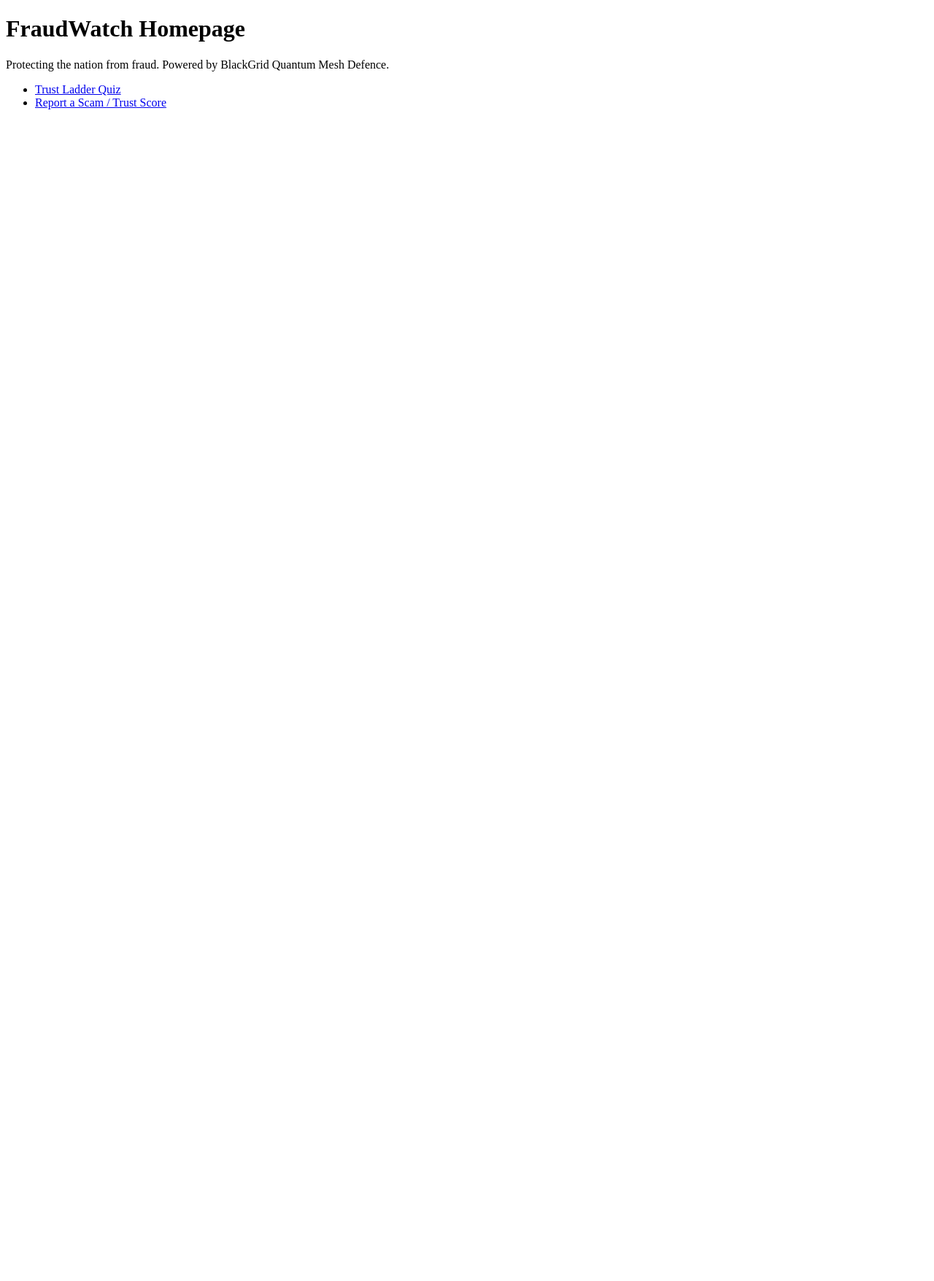
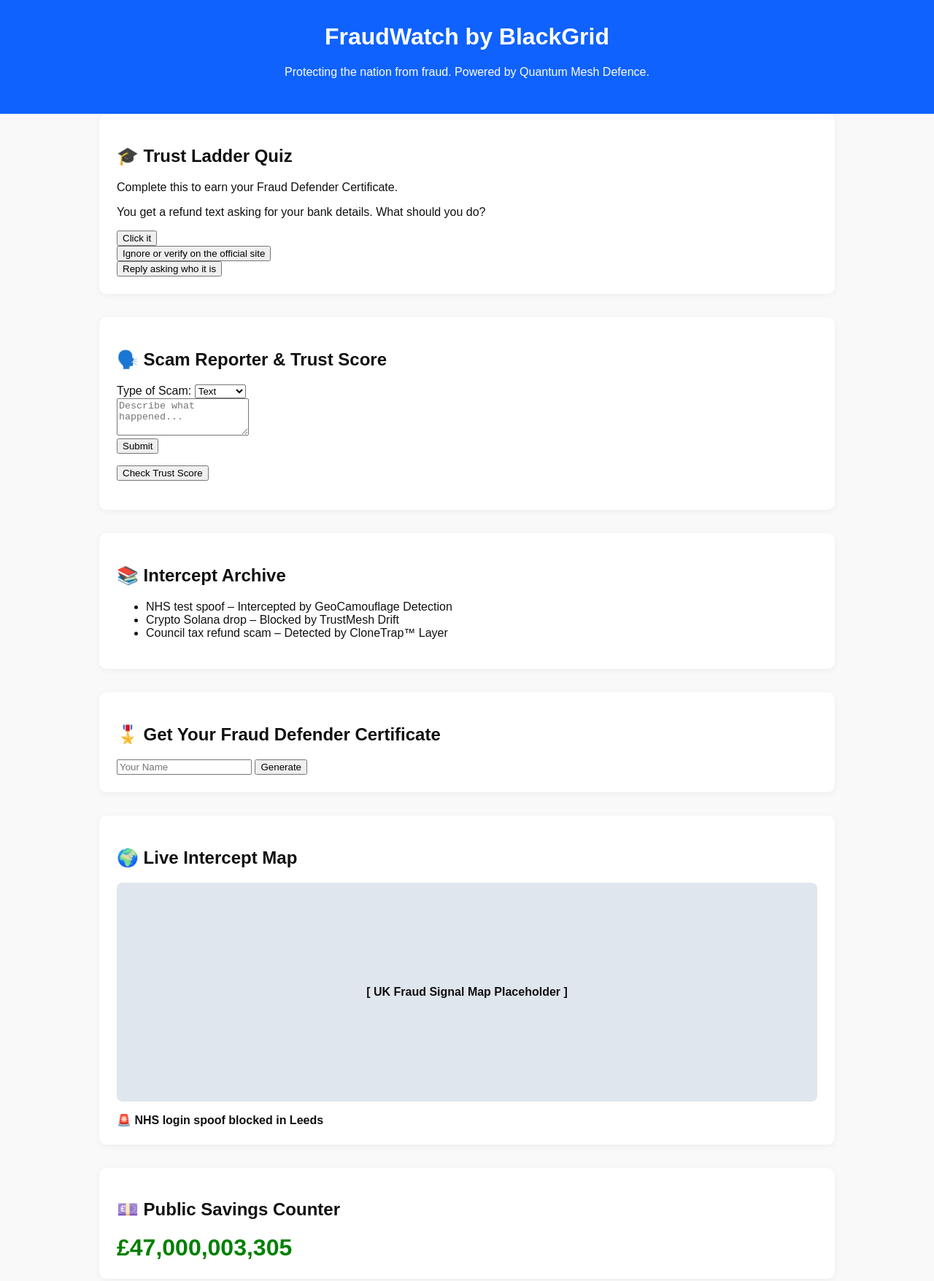
Before and after one commit to leeraper909/fraudwatch-site, a plain HTML site: page index.html in a window 1280 px wide. Shown: the top 1756 px of the page at 73% size. Before the commit the page ends 800 px from the top, so only its background shows below. Drawn offline with Linux system fonts and the light colour scheme.

Commit message:
Deploy full embedded homepage

```diff
--- a/index.html
+++ b/index.html
@@ -1,13 +1,136 @@
 <!DOCTYPE html>
 <html lang="en">
-<head><meta charset="UTF-8" /><meta name="viewport" content="width=device-width, initial-scale=1.0"/>
-  <title>FraudWatch by BlackGrid</title></head>
+<head>
+  <meta charset="UTF-8" />
+  <meta name="viewport" content="width=device-width, initial-scale=1.0" />
+  <title>FraudWatch by BlackGrid</title>
+  <style>
+    body { font-family: sans-serif; margin: 0; background: #f9f9f9; color: #111; }
+    section { padding: 2rem; max-width: 960px; margin: auto; }
+    header, footer { background: #0f62fe; color: white; text-align: center; padding: 2rem; }
+    h1 { margin-top: 0; }
+    .box { background: white; padding: 1.5rem; border-radius: 10px; margin-bottom: 2rem; box-shadow: 0 2px 10px rgba(0,0,0,0.05); }
+    .map { background: #dfe6ed; height: 300px; display: flex; align-items: center; justify-content: center; font-weight: bold; border-radius: 8px; }
+    .counter { font-size: 2rem; font-weight: bold; color: green; }
+    .ping { margin-top: 1rem; font-weight: bold; }
+    code { background: #eee; padding: 1rem; display: block; margin-top: 1rem; border-radius: 6px; }
+  </style>
+</head>
 <body>
-  <h1>FraudWatch Homepage</h1>
-  <p>Protecting the nation from fraud. Powered by BlackGrid Quantum Mesh Defence.</p>
+
+<header>
+  <h1>FraudWatch by BlackGrid</h1>
+  <p>Protecting the nation from fraud. Powered by Quantum Mesh Defence.</p>
+</header>
+
+<section class="box">
+  <h2>🎓 Trust Ladder Quiz</h2>
+  <p>Complete this to earn your Fraud Defender Certificate.</p>
+  <div id="quiz"></div>
+</section>
+
+<section class="box">
+  <h2>🗣️ Scam Reporter & Trust Score</h2>
+  <label for="scam">Type of Scam:</label>
+  <select id="scam"><option>Text</option><option>Email</option><option>Phone</option><option>Website</option></select><br />
+  <textarea id="details" rows="3" placeholder="Describe what happened..."></textarea><br />
+  <button onclick="document.getElementById('reported').style.display='block'">Submit</button>
+  <div id="reported" style="display:none;margin-top:1rem;color:green;">✅ Scam report submitted.</div>
+  <p><button onclick="trustScore()">Check Trust Score</button></p>
+  <div id="score"></div>
+</section>
+
+<section class="box">
+  <h2>📚 Intercept Archive</h2>
   <ul>
-    <li><a href="trust_ladder_learning_engine.html">Trust Ladder Quiz</a></li>
-    <li><a href="fraudwatch_console.html">Report a Scam / Trust Score</a></li>
+    <li>NHS test spoof – Intercepted by GeoCamouflage Detection</li>
+    <li>Crypto Solana drop – Blocked by TrustMesh Drift</li>
+    <li>Council tax refund scam – Detected by CloneTrap™ Layer</li>
   </ul>
+</section>
+
+<section class="box">
+  <h2>🎖️ Get Your Fraud Defender Certificate</h2>
+  <input id="certName" placeholder="Your Name" />
+  <button onclick="generateCert()">Generate</button>
+  <div id="certResult" style="display:none;margin-top:1rem;"></div>
+</section>
+
+<section class="box">
+  <h2>🌍 Live Intercept Map</h2>
+  <div class="map">[ UK Fraud Signal Map Placeholder ]</div>
+  <div class="ping" id="mapPing">🚨 NHS login spoof blocked in Leeds</div>
+</section>
+
+<section class="box">
+  <h2>💷 Public Savings Counter</h2>
+  <div class="counter" id="savings">£47,000,000,000</div>
+</section>
+
+<section class="box">
+  <h2>🛡️ CloneProof Trust Badge</h2>
+  <img src="https://leeraper909.github.io/fraudwatch-site/cloneproof-badge.svg" alt="CloneProof Badge" width="150" />
+  <code>
+    &lt;a href="https://blackgridiq.co.uk" target="_blank"&gt;<br />
+    &nbsp;&nbsp;&lt;img src="https://leeraper909.github.io/fraudwatch-site/cloneproof-badge.svg" alt="BlackGrid CloneProof Badge" /&gt;<br />
+    &lt;/a&gt;
+  </code>
+</section>
+
+<footer>
+  &copy; 2025 BlackGrid. All rights reserved. Quantum Mesh Public Trust Layer.
+</footer>
+
+<script>
+  const questions = [
+    { q: "You get a refund text asking for your bank details. What should you do?", a: ["Click it", "Ignore or verify on the official site", "Reply asking who it is"], c: 1 },
+    { q: "A caller says they're from your bank and ask you to transfer money. Red flag?", a: ["No", "Yes"], c: 1 }
+  ];
+  let qIndex = 0, score = 0;
+  function showQuiz() {
+    const q = questions[qIndex];
+    let html = `<p>${q.q}</p>`;
+    q.a.forEach((a, i) => {
+      html += `<button onclick="answer(${i})">${a}</button><br/>`;
+    });
+    document.getElementById("quiz").innerHTML = html;
+  }
+  function answer(i) {
+    if (i === questions[qIndex].c) score++;
+    qIndex++;
+    if (qIndex < questions.length) showQuiz();
+    else document.getElementById("quiz").innerHTML = `<p>Quiz complete. Score: ${score}/${questions.length}</p>`;
+  }
+  showQuiz();
+
+  function trustScore() {
+    const s = Math.floor(Math.random() * 40 + 60);
+    document.getElementById("score").innerText = `Your Trust Score: ${s}/100`;
+  }
+
+  function generateCert() {
+    const name = document.getElementById("certName").value;
+    if (!name) return alert("Enter your name");
+    document.getElementById("certResult").style.display = "block";
+    document.getElementById("certResult").innerHTML = `<p>This certifies that <strong>${name}</strong> has completed the FraudWatch public trust challenge.</p>`;
+  }
+
+  let amount = 47000000000;
+  function updateSavings() {
+    amount += Math.floor(Math.random() * 5000 + 1000);
+    document.getElementById("savings").innerText = "£" + amount.toLocaleString();
+  }
+  setInterval(updateSavings, 3000);
+
+  const pings = [
+    "🚨 TrustOS™ blocked spoof in Leeds",
+    "🛡️ CloneTrap™ intercepted claim in Manchester",
+    "⚠️ Fake crypto drop stopped in Glasgow"
+  ];
+  setInterval(() => {
+    const msg = pings[Math.floor(Math.random() * pings.length)];
+    document.getElementById("mapPing").innerText = msg;
+  }, 8000);
+</script>
 </body>
 </html>
```
